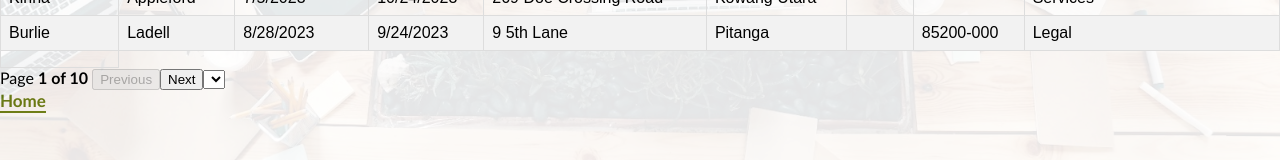
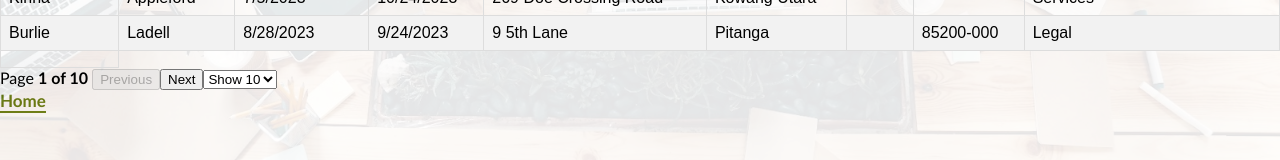
Before and after one commit to mohaali77/P14-JS-React, a React (Create React App) app in the folder hrnet/: page /employee-list in a window 1280 px wide. Shown: the part 518-678 px from the top of the page. Built offline with nearby package versions, Linux system fonts and the light colour scheme.

Commit message:
Update table.jsx

```diff
--- a/hrnet/src/components/table/table.jsx
+++ b/hrnet/src/components/table/table.jsx
@@ -85,7 +85,11 @@ export const Table = () => {
             <span>Page{' '}<strong>{pageIndex + 1} of {pageOptions.length}</strong>{' '}</span>
             <button onClick={() => previousPage()} disabled={!canPreviousPage}>Previous</button>
             <button onClick={() => nextPage()} disabled={!canNextPage}>Next</button >
-            <select value={pageSize} onChange={e => setPageSize(Number(e.target.value))} ></select>
+            <select value={pageSize} onChange={e => setPageSize(Number(e.target.value))} >{[10, 25, 50].map(pageSize => (
+                <option key={pageSize} value={pageSize}>
+                    Show {' ' + pageSize}
+                </option>
+            ))}</select>
         </div >
     </>
 };
```
